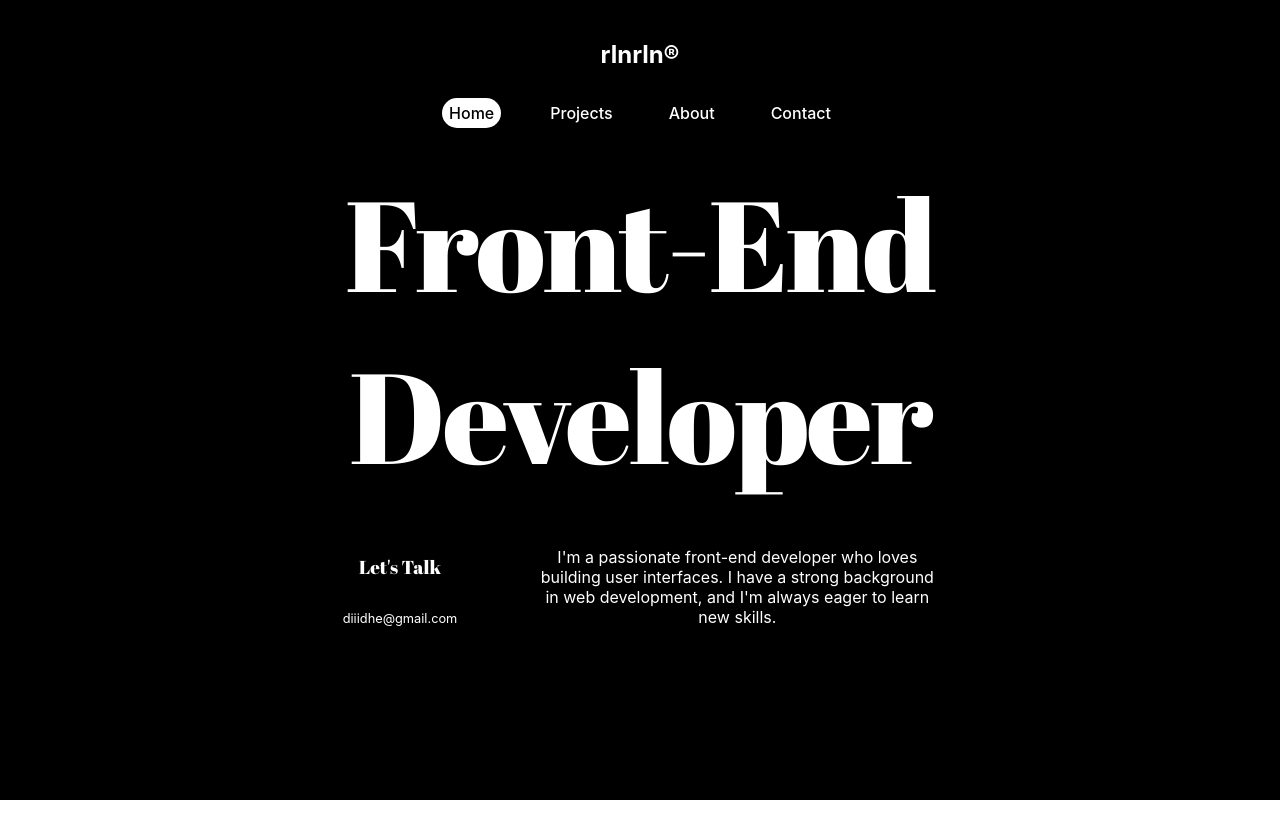
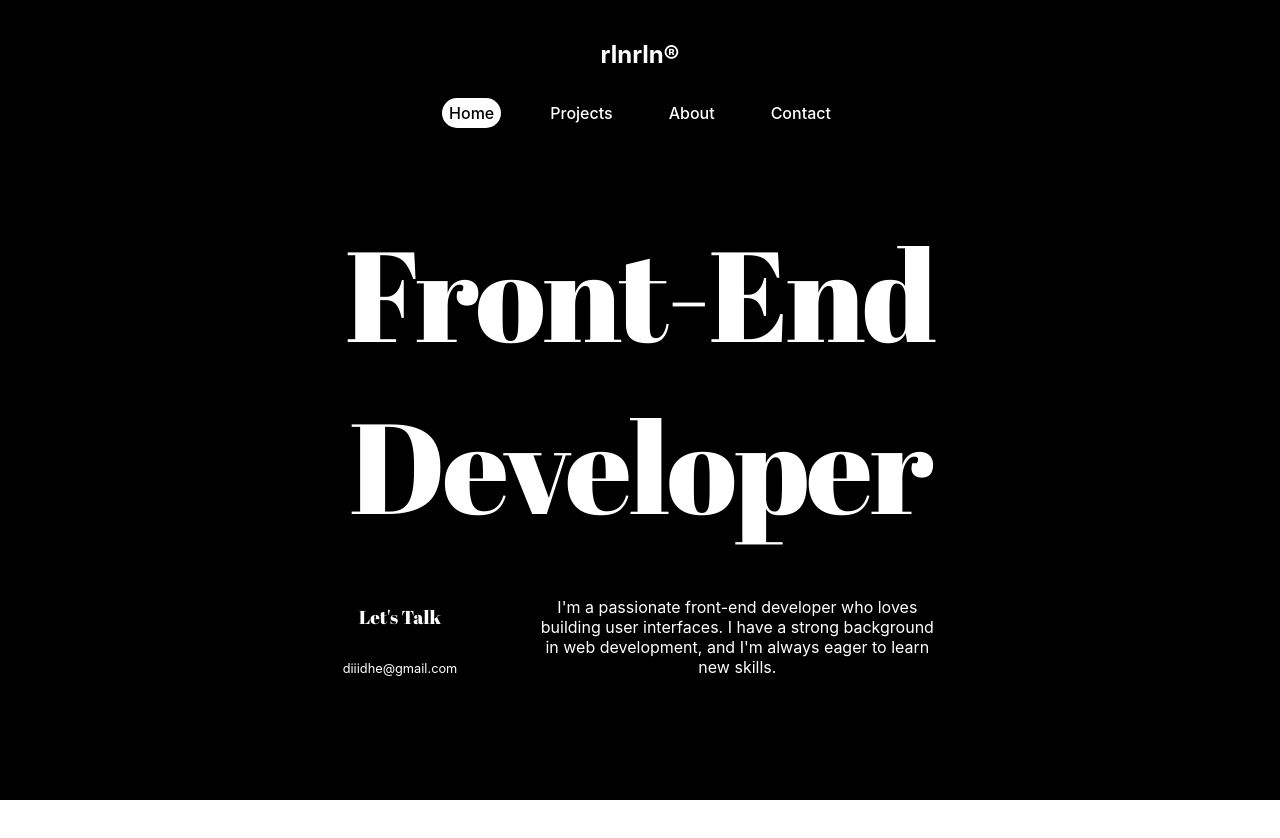
Before and after one commit to rlnrlnworld/portfolio, a React (Create React App) app: page / in a window 1280 px wide. Shown: the top 838 px of the page. Built offline with nearby package versions, Linux system fonts and the light colour scheme.

Commit message:
fix: margin 수정

```diff
--- a/src/components/Header.js
+++ b/src/components/Header.js
@@ -13,12 +13,13 @@ const HeaderContainer = styled.header`
   position: absolute;
   top: 0;
   z-index: 10;
-  margin-bottom: 300px;
+  margin-bottom: 350px;
 `;
 
 const Nav = styled.nav`
   justify-content: center;
   align-items: center;
+  margin-bottom: 100px;
 `;
 
 const Logo = styled.h1`
--- a/src/components/HeroSection.js
+++ b/src/components/HeroSection.js
@@ -42,6 +42,7 @@ const HeroTitle = styled.h1`
   mix-blend-mode: difference;
   letter-spacing: -0.02em;
   margin: 0;
+  padding-top: 100px;
 `;
 
 const HeroList = styled.div`
--- a/src/components/Projects.js
+++ b/src/components/Projects.js
@@ -30,7 +30,7 @@ import { fadeIn } from '../styles/animation';
 const ProjectContainer = styled.section`
   display: flex;
   margin-top: 0;
-  padding: 550px 0 100px;
+  padding: 650px 0 100px;
   flex-direction: column;
   justify-content: center;
   align-items: center;
```
